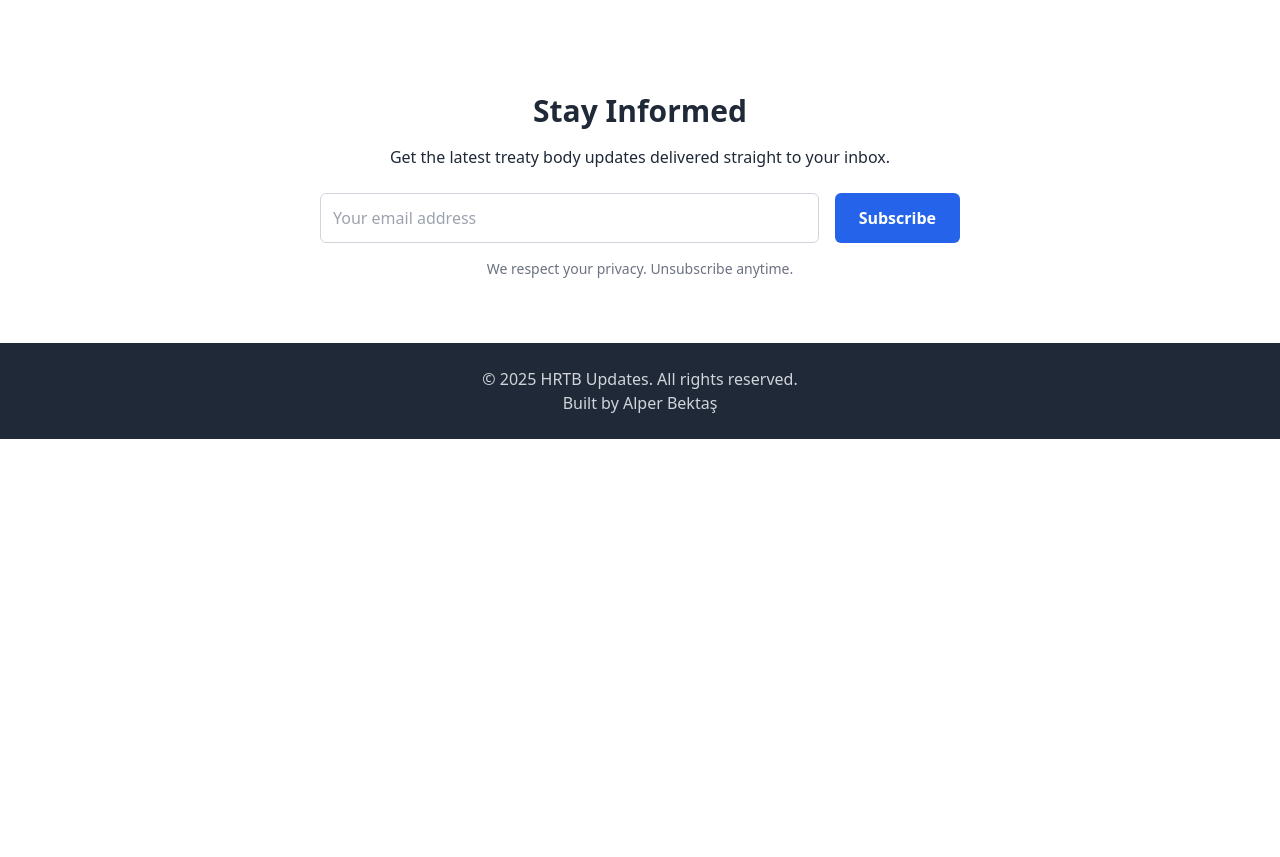
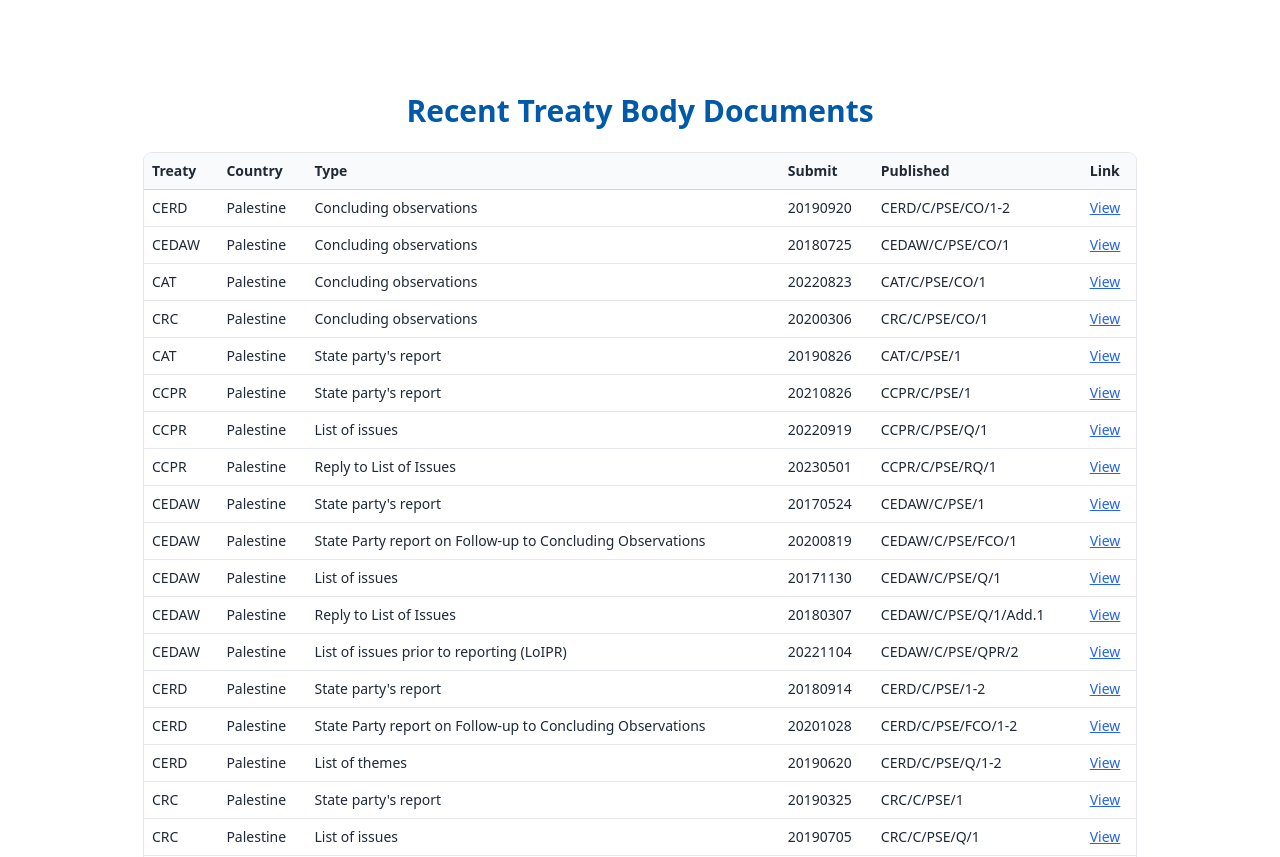
Before and after one commit to alperbektas11/HRT-B_app, a plain HTML site: page index.html in a window 1280 px wide. Shown: the part 1943-2800 px from the top of the page. Before the commit the page ends 2382 px from the top, so only its background shows below. Drawn offline with nearby package versions, Linux system fonts and the light colour scheme.

Commit message:
Update index with OHCHR style and dataset table

```diff
--- /dev/null
+++ b/data_sample.json
@@ -0,0 +1,203 @@
+[
+  {
+    "ReportingCycle": "CERD",
+    "TreatyCode": "Palestine",
+    "CountryName": "Concluding observations",
+    "DocumentType": "-1",
+    "DueDate": "20190828",
+    "SubmitDate": "20190920",
+    "PublicationDate": "CERD/C/PSE/CO/1-2",
+    "Symbol_No": "http://tbinternet.ohchr.org/_layouts/treatybodyexternal/Download.aspx?symbolno=CERD/C/PSE/CO/1-2"
+  },
+  {
+    "ReportingCycle": "CEDAW",
+    "TreatyCode": "Palestine",
+    "CountryName": "Concluding observations",
+    "DocumentType": "-1",
+    "DueDate": "-1",
+    "SubmitDate": "20180725",
+    "PublicationDate": "CEDAW/C/PSE/CO/1",
+    "Symbol_No": "http://tbinternet.ohchr.org/_layouts/treatybodyexternal/Download.aspx?symbolno=CEDAW/C/PSE/CO/1"
+  },
+  {
+    "ReportingCycle": "CAT",
+    "TreatyCode": "Palestine",
+    "CountryName": "Concluding observations",
+    "DocumentType": "-1",
+    "DueDate": "20220729",
+    "SubmitDate": "20220823",
+    "PublicationDate": "CAT/C/PSE/CO/1",
+    "Symbol_No": "http://tbinternet.ohchr.org/_layouts/treatybodyexternal/Download.aspx?symbolno=CAT/C/PSE/CO/1"
+  },
+  {
+    "ReportingCycle": "CRC",
+    "TreatyCode": "Palestine",
+    "CountryName": "Concluding observations",
+    "DocumentType": "-1",
+    "DueDate": "20200207",
+    "SubmitDate": "20200306",
+    "PublicationDate": "CRC/C/PSE/CO/1",
+    "Symbol_No": "http://tbinternet.ohchr.org/_layouts/treatybodyexternal/Download.aspx?symbolno=CRC/C/PSE/CO/1"
+  },
+  {
+    "ReportingCycle": "CAT",
+    "TreatyCode": "Palestine",
+    "CountryName": "State party's report",
+    "DocumentType": "20150502",
+    "DueDate": "20190614",
+    "SubmitDate": "20190826",
+    "PublicationDate": "CAT/C/PSE/1",
+    "Symbol_No": "http://tbinternet.ohchr.org/_layouts/treatybodyexternal/Download.aspx?symbolno=CAT/C/PSE/1"
+  },
+  {
+    "ReportingCycle": "CCPR",
+    "TreatyCode": "Palestine",
+    "CountryName": "State party's report",
+    "DocumentType": "20150702",
+    "DueDate": "20201116",
+    "SubmitDate": "20210826",
+    "PublicationDate": "CCPR/C/PSE/1",
+    "Symbol_No": "http://tbinternet.ohchr.org/_layouts/treatybodyexternal/Download.aspx?symbolno=CCPR/C/PSE/1"
+  },
+  {
+    "ReportingCycle": "CCPR",
+    "TreatyCode": "Palestine",
+    "CountryName": "List of issues",
+    "DocumentType": "-1",
+    "DueDate": "-1",
+    "SubmitDate": "20220919",
+    "PublicationDate": "CCPR/C/PSE/Q/1",
+    "Symbol_No": "http://tbinternet.ohchr.org/_layouts/treatybodyexternal/Download.aspx?symbolno=CCPR/C/PSE/Q/1"
+  },
+  {
+    "ReportingCycle": "CCPR",
+    "TreatyCode": "Palestine",
+    "CountryName": "Reply to List of Issues",
+    "DocumentType": "-1",
+    "DueDate": "20230406",
+    "SubmitDate": "20230501",
+    "PublicationDate": "CCPR/C/PSE/RQ/1",
+    "Symbol_No": "http://tbinternet.ohchr.org/_layouts/treatybodyexternal/Download.aspx?symbolno=CCPR/C/PSE/RQ/1"
+  },
+  {
+    "ReportingCycle": "CEDAW",
+    "TreatyCode": "Palestine",
+    "CountryName": "State party's report",
+    "DocumentType": "20150502",
+    "DueDate": "20170310",
+    "SubmitDate": "20170524",
+    "PublicationDate": "CEDAW/C/PSE/1",
+    "Symbol_No": "http://tbinternet.ohchr.org/_layouts/treatybodyexternal/Download.aspx?symbolno=CEDAW/C/PSE/1"
+  },
+  {
+    "ReportingCycle": "CEDAW",
+    "TreatyCode": "Palestine",
+    "CountryName": "State Party report on Follow-up to Concluding Observations",
+    "DocumentType": "-1",
+    "DueDate": "20200727",
+    "SubmitDate": "20200819",
+    "PublicationDate": "CEDAW/C/PSE/FCO/1",
+    "Symbol_No": "http://tbinternet.ohchr.org/_layouts/treatybodyexternal/Download.aspx?symbolno=CEDAW/C/PSE/FCO/1"
+  },
+  {
+    "ReportingCycle": "CEDAW",
+    "TreatyCode": "Palestine",
+    "CountryName": "List of issues",
+    "DocumentType": "-1",
+    "DueDate": "20171124",
+    "SubmitDate": "20171130",
+    "PublicationDate": "CEDAW/C/PSE/Q/1",
+    "Symbol_No": "http://tbinternet.ohchr.org/_layouts/treatybodyexternal/Download.aspx?symbolno=CEDAW/C/PSE/Q/1"
+  },
+  {
+    "ReportingCycle": "CEDAW",
+    "TreatyCode": "Palestine",
+    "CountryName": "Reply to List of Issues",
+    "DocumentType": "-1",
+    "DueDate": "20180219",
+    "SubmitDate": "20180307",
+    "PublicationDate": "CEDAW/C/PSE/Q/1/Add.1",
+    "Symbol_No": "http://tbinternet.ohchr.org/_layouts/treatybodyexternal/Download.aspx?symbolno=CEDAW/C/PSE/Q/1/Add.1"
+  },
+  {
+    "ReportingCycle": "CEDAW",
+    "TreatyCode": "Palestine",
+    "CountryName": "List of issues prior to reporting (LoIPR)",
+    "DocumentType": "-1",
+    "DueDate": "20221102",
+    "SubmitDate": "20221104",
+    "PublicationDate": "CEDAW/C/PSE/QPR/2",
+    "Symbol_No": "http://tbinternet.ohchr.org/_layouts/treatybodyexternal/Download.aspx?symbolno=CEDAW/C/PSE/QPR/2",
+    "DownloadLink": "43900"
+  },
+  {
+    "ReportingCycle": "CERD",
+    "TreatyCode": "Palestine",
+    "CountryName": "State party's report",
+    "DocumentType": "20170502",
+    "DueDate": "20180321",
+    "SubmitDate": "20180914",
+    "PublicationDate": "CERD/C/PSE/1-2",
+    "Symbol_No": "http://tbinternet.ohchr.org/_layouts/treatybodyexternal/Download.aspx?symbolno=CERD/C/PSE/1-2"
+  },
+  {
+    "ReportingCycle": "CERD",
+    "TreatyCode": "Palestine",
+    "CountryName": "State Party report on Follow-up to Concluding Observations",
+    "DocumentType": "-1",
+    "DueDate": "20200922",
+    "SubmitDate": "20201028",
+    "PublicationDate": "CERD/C/PSE/FCO/1-2",
+    "Symbol_No": "http://tbinternet.ohchr.org/_layouts/treatybodyexternal/Download.aspx?symbolno=CERD/C/PSE/FCO/1-2"
+  },
+  {
+    "ReportingCycle": "CERD",
+    "TreatyCode": "Palestine",
+    "CountryName": "List of themes",
+    "DocumentType": "-1",
+    "DueDate": "20190621",
+    "SubmitDate": "20190620",
+    "PublicationDate": "CERD/C/PSE/Q/1-2",
+    "Symbol_No": "http://tbinternet.ohchr.org/_layouts/treatybodyexternal/Download.aspx?symbolno=CERD/C/PSE/Q/1-2"
+  },
+  {
+    "ReportingCycle": "CRC",
+    "TreatyCode": "Palestine",
+    "CountryName": "State party's report",
+    "DocumentType": "20160502",
+    "DueDate": "20180921",
+    "SubmitDate": "20190325",
+    "PublicationDate": "CRC/C/PSE/1",
+    "Symbol_No": "http://tbinternet.ohchr.org/_layouts/treatybodyexternal/Download.aspx?symbolno=CRC/C/PSE/1"
+  },
+  {
+    "ReportingCycle": "CRC",
+    "TreatyCode": "Palestine",
+    "CountryName": "List of issues",
+    "DocumentType": "-1",
+    "DueDate": "20190607",
+    "SubmitDate": "20190705",
+    "PublicationDate": "CRC/C/PSE/Q/1",
+    "Symbol_No": "http://tbinternet.ohchr.org/_layouts/treatybodyexternal/Download.aspx?symbolno=CRC/C/PSE/Q/1"
+  },
+  {
+    "ReportingCycle": "CRC",
+    "TreatyCode": "Palestine",
+    "CountryName": "Reply to List of Issues",
+    "DocumentType": "-1",
+    "DueDate": "20191015",
+    "SubmitDate": "20191125",
+    "PublicationDate": "CRC/C/PSE/RQ/1",
+    "Symbol_No": "http://tbinternet.ohchr.org/_layouts/treatybodyexternal/Download.aspx?symbolno=CRC/C/PSE/RQ/1"
+  },
+  {
+    "ReportingCycle": "CRPD",
+    "TreatyCode": "Palestine",
+    "CountryName": "State party's report",
+    "DocumentType": "20160502",
+    "DueDate": "20190614",
+    "SubmitDate": "20191029",
+    "PublicationDate": "CRPD/C/PSE/1",
+    "Symbol_No": "http://tbinternet.ohchr.org/_layouts/treatybodyexternal/Download.aspx?symbolno=CRPD/C/PSE/1"
+  }
+]
--- a/index.html
+++ b/index.html
@@ -6,24 +6,29 @@
   <title>HRTB Updates</title>
   <!-- Tailwind via CDN -->
   <script src="https://cdn.tailwindcss.com"></script>
-  <!-- Hero background -->
+  <!-- Google font for a professional look -->
+  <link href="https://fonts.googleapis.com/css2?family=Open+Sans:wght@300;400;600&display=swap" rel="stylesheet">
+  <!-- Hero background and custom palette -->
   <style>
     .hero-bg {
       background: url('https://images.unsplash.com/photo-1591856977188-36f22f13c590?ixlib=rb-4.0.3&auto=format&fit=crop&w=1950&q=80') center/cover no-repeat;
     }
+    body { font-family: 'Open Sans', sans-serif; }
+    .ohchr-blue { background-color: #005aa9; }
+    .text-ohchr { color: #005aa9; }
   </style>
 </head>
 <body class="font-sans antialiased text-gray-800">
 
   <!-- Navbar -->
-  <header class="fixed w-full bg-white/70 backdrop-blur z-50">
-    <div class="max-w-4xl mx-auto flex justify-between items-center p-4">
-      <h1 class="text-xl font-bold">HRTB Updates</h1>
+  <header class="fixed w-full ohchr-blue text-white/90 backdrop-blur z-50">
+    <div class="max-w-5xl mx-auto flex justify-between items-center p-4">
+      <h1 class="text-xl font-semibold">Human Rights Treaty Bodies</h1>
       <nav class="space-x-6">
-        <a href="#what" class="hover:text-blue-600">What is HRTB?</a>
-        <a href="#reports" class="hover:text-blue-600">Latest Reports</a>
-        <a href="#sessions" class="hover:text-blue-600">Upcoming Sessions</a>
-        <a href="#subscribe" class="hover:text-blue-600">Subscribe</a>
+        <a href="#what" class="text-white hover:underline">What is HRTB?</a>
+        <a href="#reports" class="text-white hover:underline">Latest Reports</a>
+        <a href="#sessions" class="text-white hover:underline">Upcoming Sessions</a>
+        <a href="#subscribe" class="text-white hover:underline">Subscribe</a>
       </nav>
     </div>
   </header>
@@ -116,6 +121,26 @@
       </div>
     </section>
 
+    <!-- Recent Treaty Documents from dataset -->
+    <section id="documents" class="max-w-5xl mx-auto px-4">
+      <h3 class="text-3xl font-bold mb-6 text-center text-ohchr">Recent Treaty Body Documents</h3>
+      <div class="overflow-x-auto shadow ring-1 ring-gray-200 rounded-lg">
+        <table class="min-w-full divide-y divide-gray-300 text-sm" id="dataset-table">
+          <thead class="bg-gray-50">
+            <tr>
+              <th class="p-2 text-left">Treaty</th>
+              <th class="p-2 text-left">Country</th>
+              <th class="p-2 text-left">Type</th>
+              <th class="p-2 text-left">Submit</th>
+              <th class="p-2 text-left">Published</th>
+              <th class="p-2 text-left">Link</th>
+            </tr>
+          </thead>
+          <tbody></tbody>
+        </table>
+      </div>
+    </section>
+
     <!-- Subscribe -->
     <section id="subscribe" class="max-w-2xl mx-auto px-4 text-center">
       <h3 class="text-3xl font-bold mb-4">Stay Informed</h3>
@@ -141,5 +166,24 @@
     </div>
   </footer>
 
+  <script>
+    fetch('data_sample.json')
+      .then(r => r.json())
+      .then(data => {
+        const tbody = document.querySelector('#dataset-table tbody');
+        data.forEach(rec => {
+          const tr = document.createElement('tr');
+          tr.innerHTML = `
+            <td class="border-b p-2">${rec.ReportingCycle}</td>
+            <td class="border-b p-2">${rec.TreatyCode}</td>
+            <td class="border-b p-2">${rec.CountryName}</td>
+            <td class="border-b p-2">${rec.SubmitDate}</td>
+            <td class="border-b p-2">${rec.PublicationDate}</td>
+            <td class="border-b p-2"><a href="${rec.Symbol_No}" class="text-blue-600 underline" target="_blank">View</a></td>`;
+          tbody.appendChild(tr);
+        });
+      });
+  </script>
+
 </body>
 </html>
```
